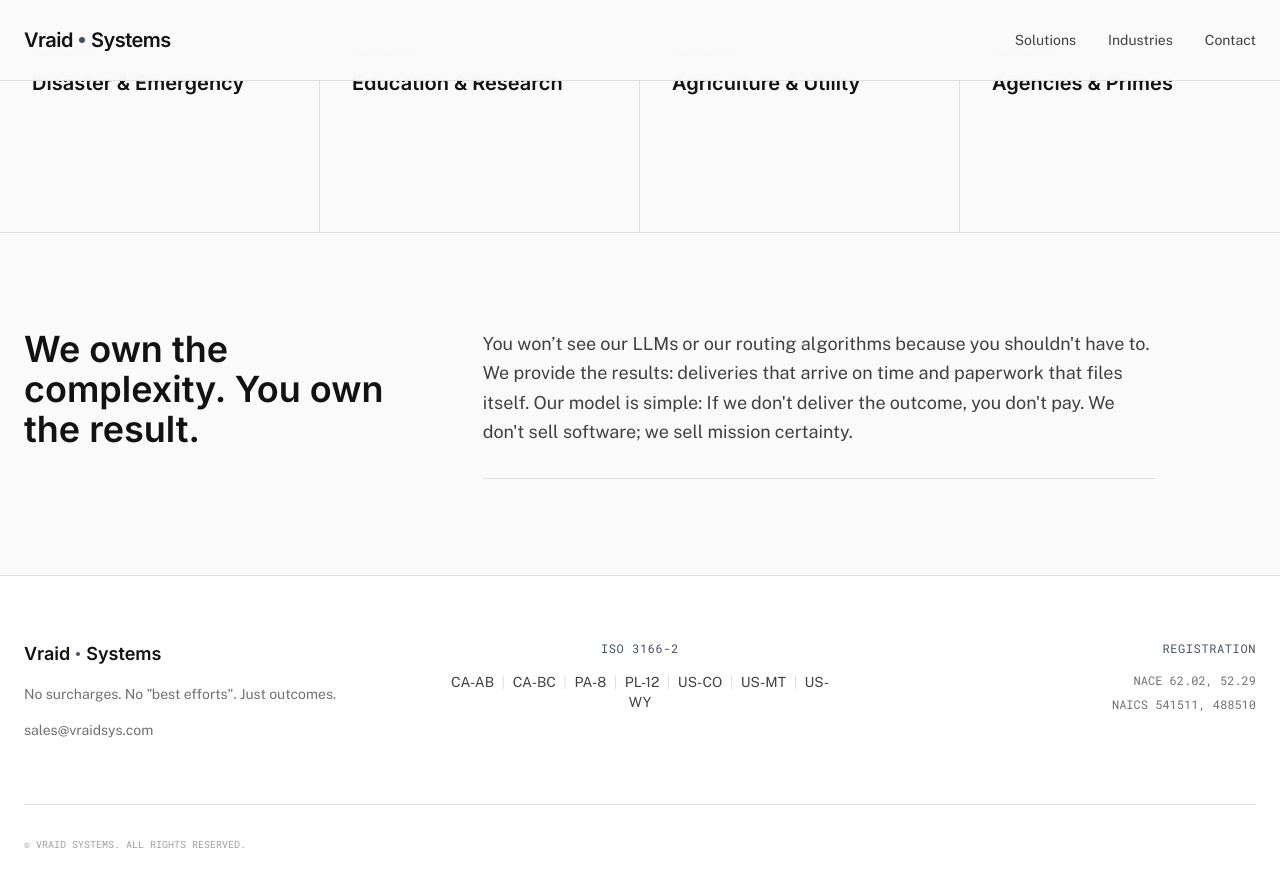
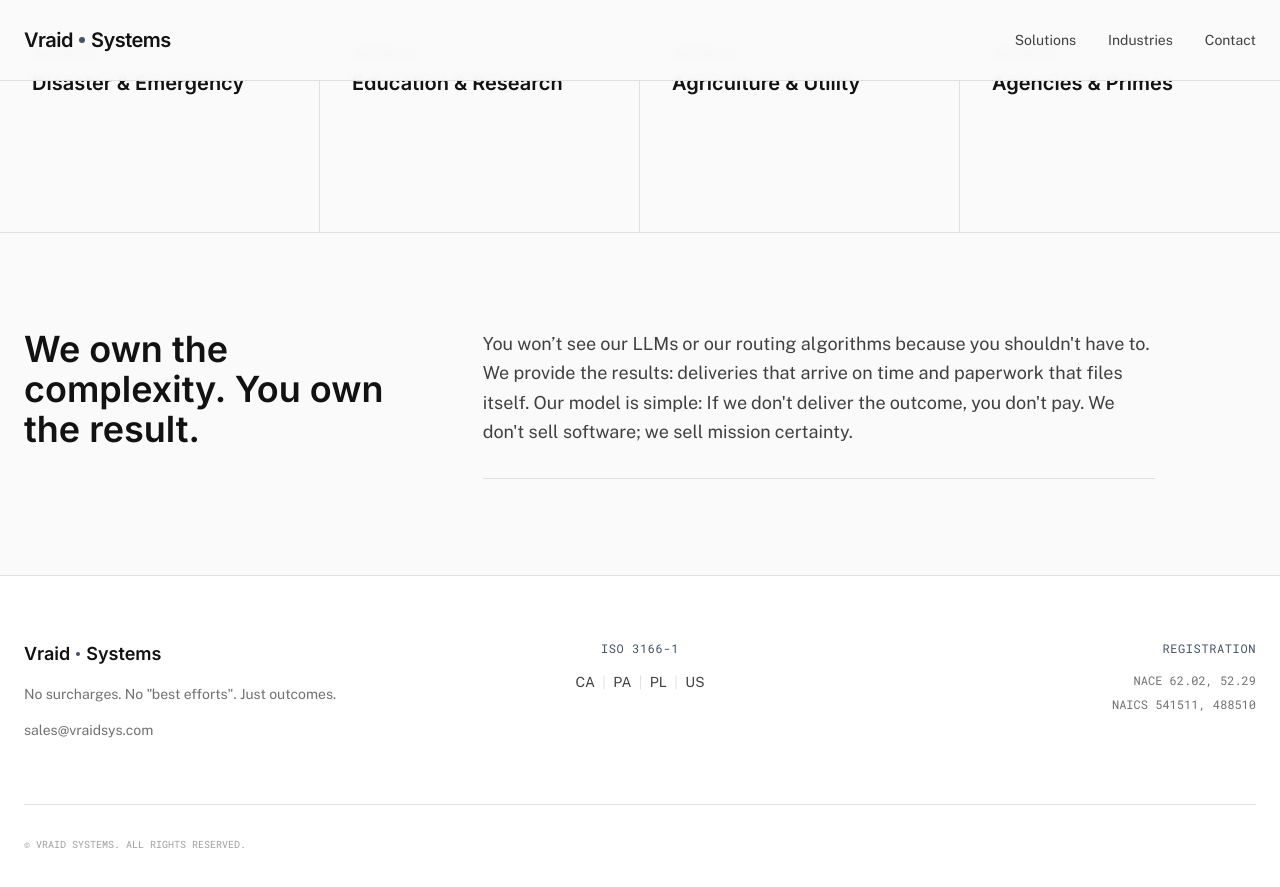
Before and after one commit to Vraid-Systems/Vraid-Systems.github.io, a Jekyll site: the page built from index.html, in a window 1280 px wide and 900 px high, scrolled down 1412 px. Shown: the top 887 px of the window. Built offline with Jekyll 4.4.1, drawn with Linux system fonts in a browser that asks for light colours; nearby versions of some CDN libraries.

Commit message:
get less specific for fewer objections

```diff
--- a/_layouts/default.html
+++ b/_layouts/default.html
@@ -118,15 +118,12 @@
             </div>
 
             <div class="md:text-center">
-                <h4 class="font-mono text-xs text-steel-blue uppercase tracking-wider mb-4">ISO 3166-2</h4>
+                <h4 class="font-mono text-xs text-steel-blue uppercase tracking-wider mb-4">ISO 3166-1</h4>
                 <p class="font-sans text-sm text-obsidian/80">
-                    CA-AB <span class="text-ghost-gray mx-1">|</span>
-                    CA-BC <span class="text-ghost-gray mx-1">|</span>
-                    PA-8 <span class="text-ghost-gray mx-1">|</span>
-                    PL-12 <span class="text-ghost-gray mx-1">|</span>
-                    US-CO <span class="text-ghost-gray mx-1">|</span>
-                    US-MT <span class="text-ghost-gray mx-1">|</span>
-                    US-WY
+                    CA <span class="text-ghost-gray mx-1">|</span>
+                    PA <span class="text-ghost-gray mx-1">|</span>
+                    PL <span class="text-ghost-gray mx-1">|</span>
+                    US
                 </p>
             </div>
 
```
